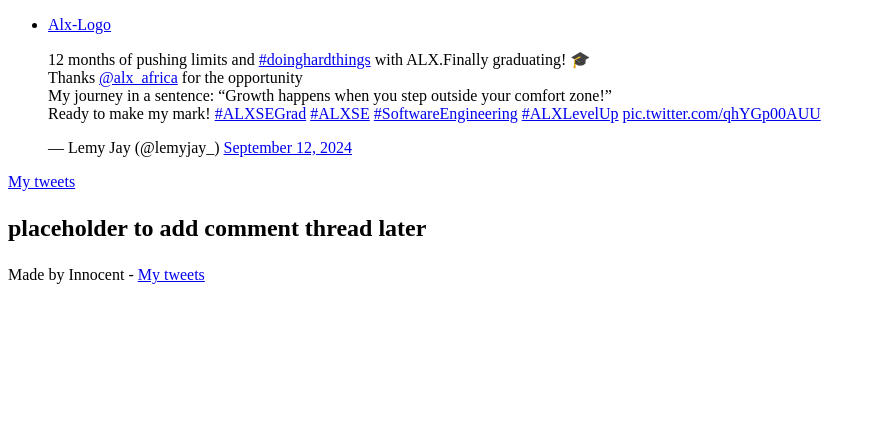
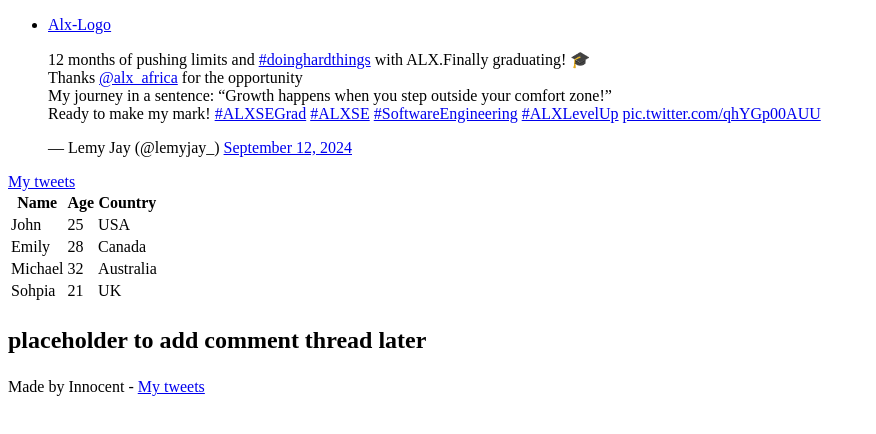
Before and after one commit to Innosa/My_First_Portfolio, a plain HTML site: page html_basic/index.html in a window 1280 px wide. Shown: the whole page, without its empty margins (0-876 px from the left). Drawn offline with Linux system fonts and the light colour scheme.

Commit message:
Add some level of creativity and that is all

```diff
--- a/html_basic/index.html
+++ b/html_basic/index.html
@@ -59,6 +59,37 @@
         ></script>
 
         <a href="index.html">My tweets</a>
+        <table>
+          <thead>
+            <tr>
+              <th>Name</th>
+              <th>Age</th>
+              <th>Country</th>
+            </tr>
+          </thead>
+          <tbody>
+            <tr>
+              <td>John</td>
+              <td>25</td>
+              <td>USA</td>
+            </tr>
+            <tr>
+              <td>Emily</td>
+              <td>28</td>
+              <td>Canada</td>
+            </tr>
+            <tr>
+              <td>Michael</td>
+              <td>32</td>
+              <td>Australia</td>
+            </tr>
+            <tr>
+              <td>Sohpia</td>
+              <td>21</td>
+              <td>UK</td>
+            </tr>
+          </tbody>
+        </table>
       </article>
       <aside>
         <h1>
```
